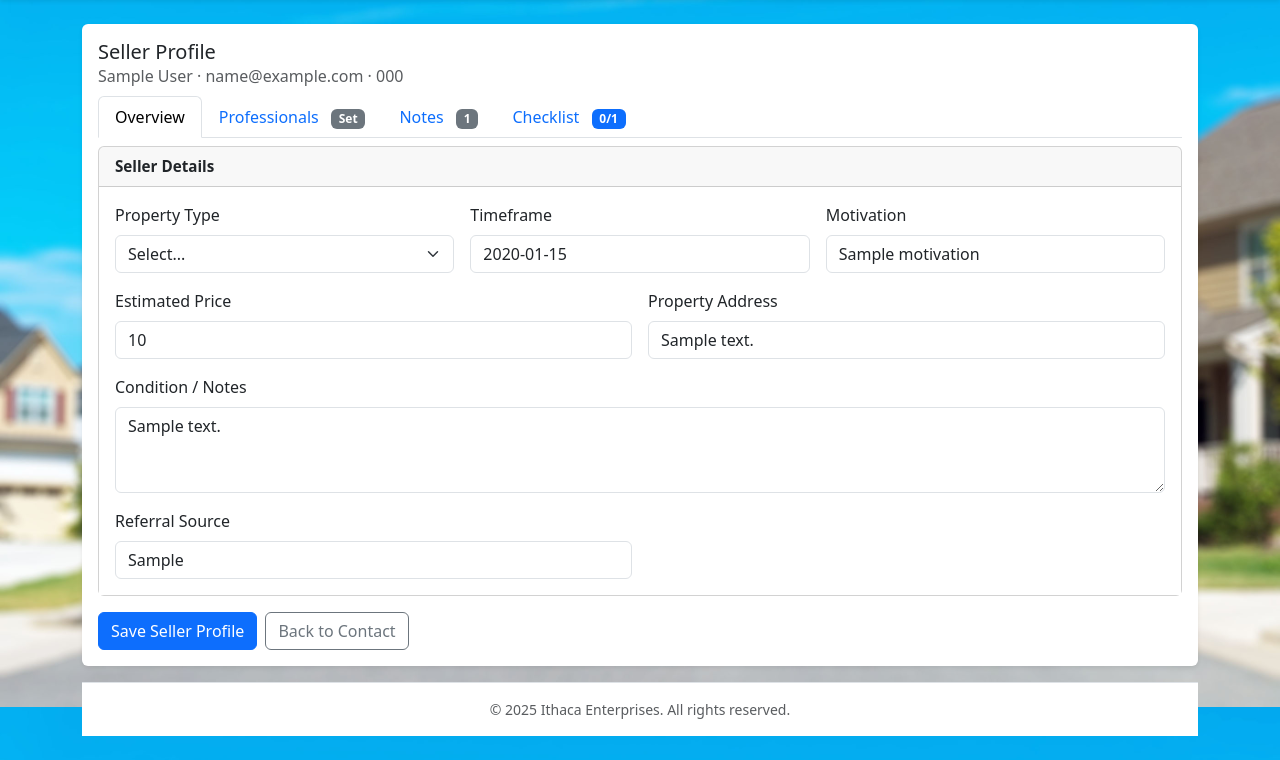
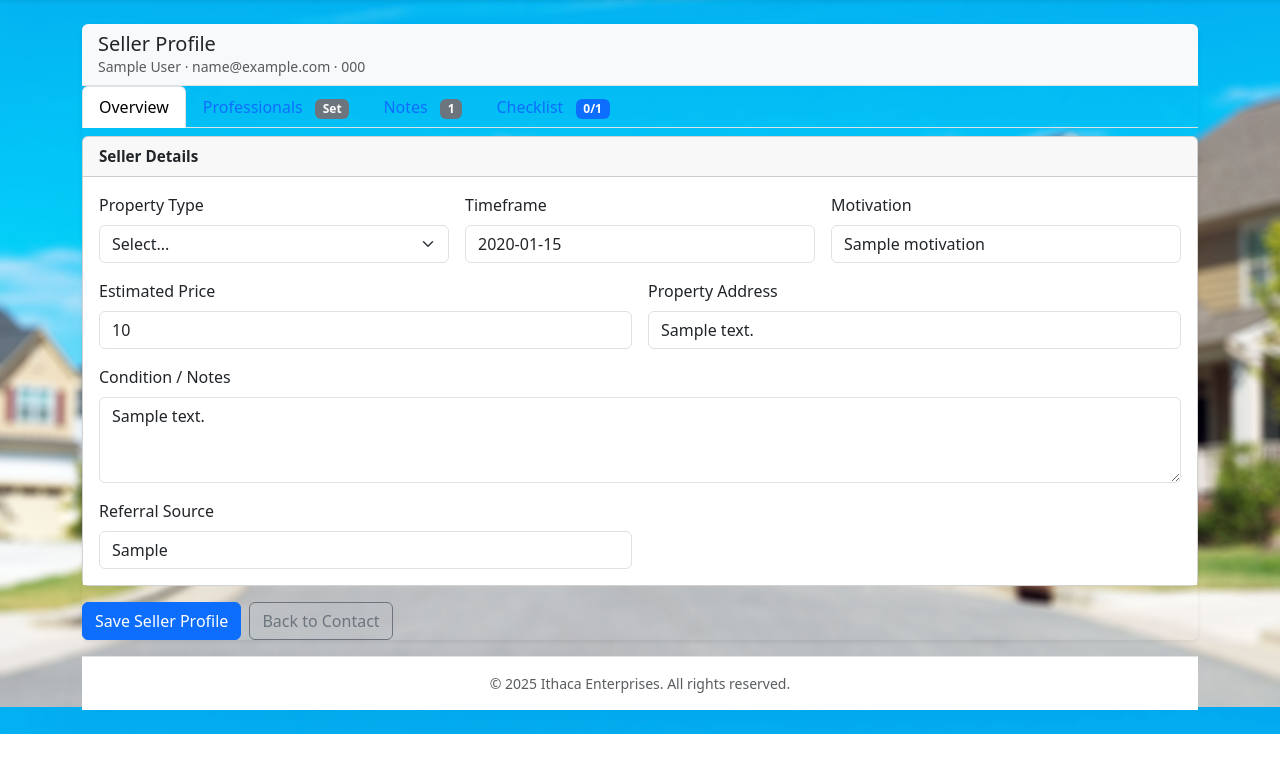
Before and after one commit to ithaca767/realEstateCRM, a Flask app: page /seller/1 in a window 1280 px wide. Shown: the part 93-853 px from the top of the page. After the commit the page ends 827 px from the top, so only its background shows below. Run offline with Flask 3, Linux system fonts and the light colour scheme; the visitor is signed in with stand-in values (Sample User, id 1); tables that the repository leaves empty hold one stand-in row (values such as "Sample post"); a database or web service that is not in the repository returns one stand-in record (values such as "Sample title"); parts of the project's set-up code (start-up, migrations or seed data) failed here and were passed over; some libraries are stand-ins or nearby versions.

Commit message:
Seller profile tab structure with checklist modal and due-date logic

```diff
--- a/templates/seller_profile.html
+++ b/templates/seller_profile.html
@@ -4,16 +4,19 @@
 
 {% block content %}
 
-<div class="bg-white rounded shadow-sm p-3 mb-3">
-  <div class="mb-2">
+<div class="rounded shadow-sm mb-3">
+
+  <!-- Header strip -->
+  <div class="bg-light px-3 py-2 border-bottom rounded-top">
     <h5 class="page-title mb-0">Seller Profile</h5>
-    <div class="text-muted">
+    <div class="text-muted small">
       {{ contact_name }}
       {% if contact_email %} · {{ contact_email }}{% endif %}
       {% if contact_phone %} · {{ contact_phone }}{% endif %}
     </div>
   </div>
 
+<!-- Tabs live below, NOT inside the gray header -->
 <!-- Tabs nav (placed BEFORE the form) -->
 <ul class="nav nav-tabs" id="sellerProfileTabs" role="tablist">
   <li class="nav-item" role="presentation">
```
